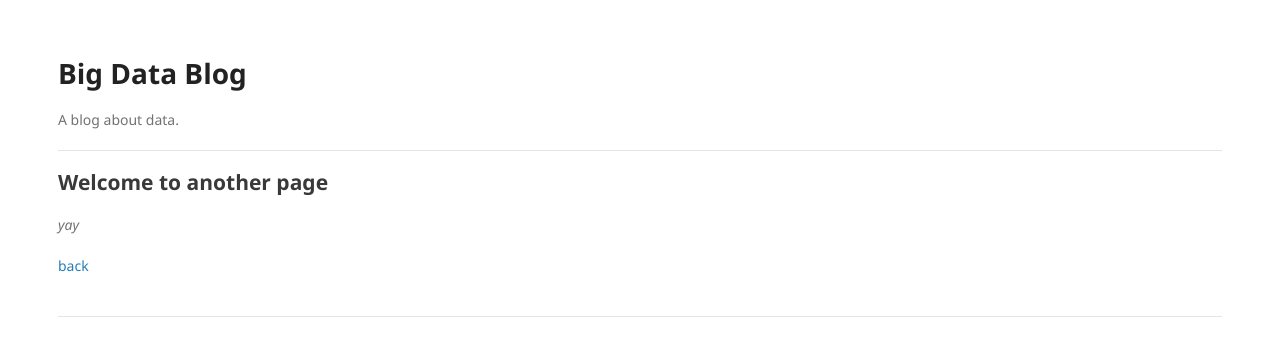
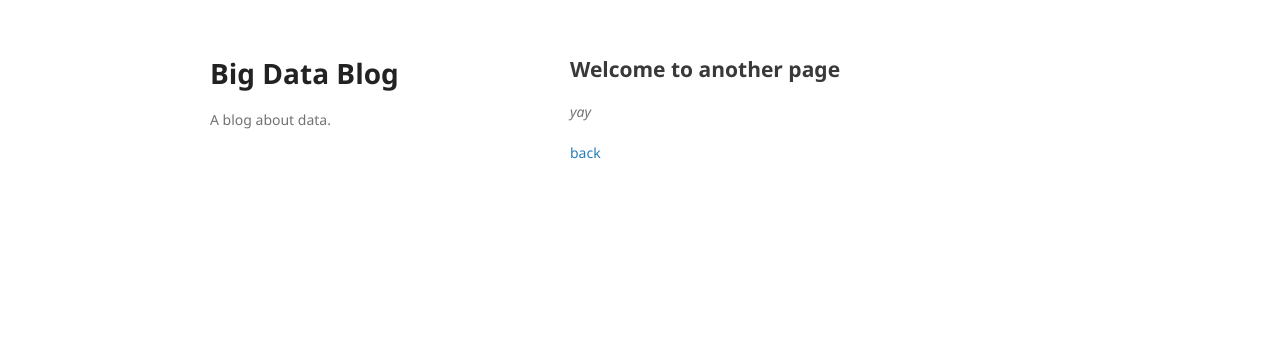
Before and after one commit to benquachtran/bigdatablog, a Jekyll site: the page built from another-page.md, in a window 1280 px wide. Shown: the top 356 px of the page. Built offline with Jekyll 4.4.1, drawn with Linux system fonts in a browser that asks for light colours; our own code applies the rules of GitHub Pages for plain Markdown files.

Commit message:
Update jekyll-theme-minimal.scss

```diff
--- a/_sass/jekyll-theme-minimal.scss
+++ b/_sass/jekyll-theme-minimal.scss
@@ -197,72 +197,6 @@ footer {
   -webkit-font-smoothing:subpixel-antialiased;
 }
 
-@media print, screen and (max-width: 1360px) {
-
-  div.wrapper {
-    width:auto;
-    margin:0;
-  }
-
-  header, section, footer {
-    float:none;
-    position:static;
-    width:auto;
-  }
-
-  header {
-    padding-right:320px;
-  }
-
-  section {
-    border:1px solid #e5e5e5;
-    border-width:1px 0;
-    padding:20px 0;
-    margin:0 0 20px;
-  }
-
-  header a small {
-    display:inline;
-  }
-
-  header ul {
-    position:absolute;
-    right:50px;
-    top:52px;
-  }
-}
-
-@media print, screen and (max-width: 1320px) {
-  body {
-    word-wrap:break-word;
-  }
-
-  header {
-    padding:0;
-  }
-
-  header ul, header p.view {
-    position:static;
-  }
-
-  pre, code {
-    word-wrap:normal;
-  }
-}
-
-@media print, screen and (max-width: 480px) {
-  body {
-    padding:15px;
-  }
-
-  header ul {
-    width:99%;
-  }
-
-  header li, header ul li + li + li {
-    width:33%;
-  }
-}
 
 @media print {
   body {
```
